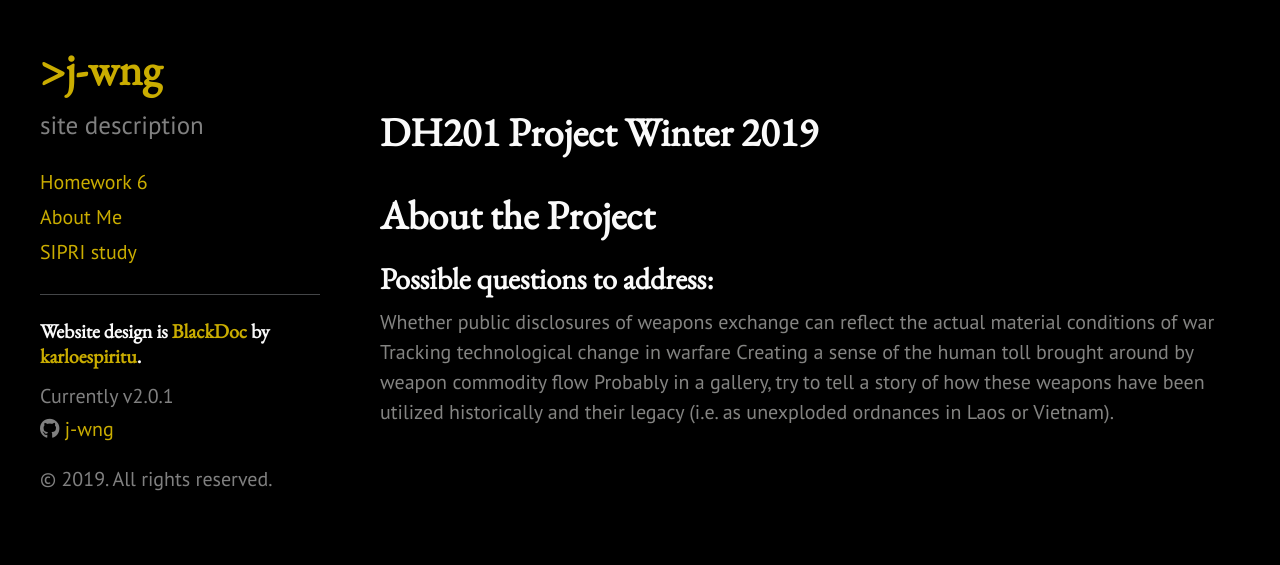
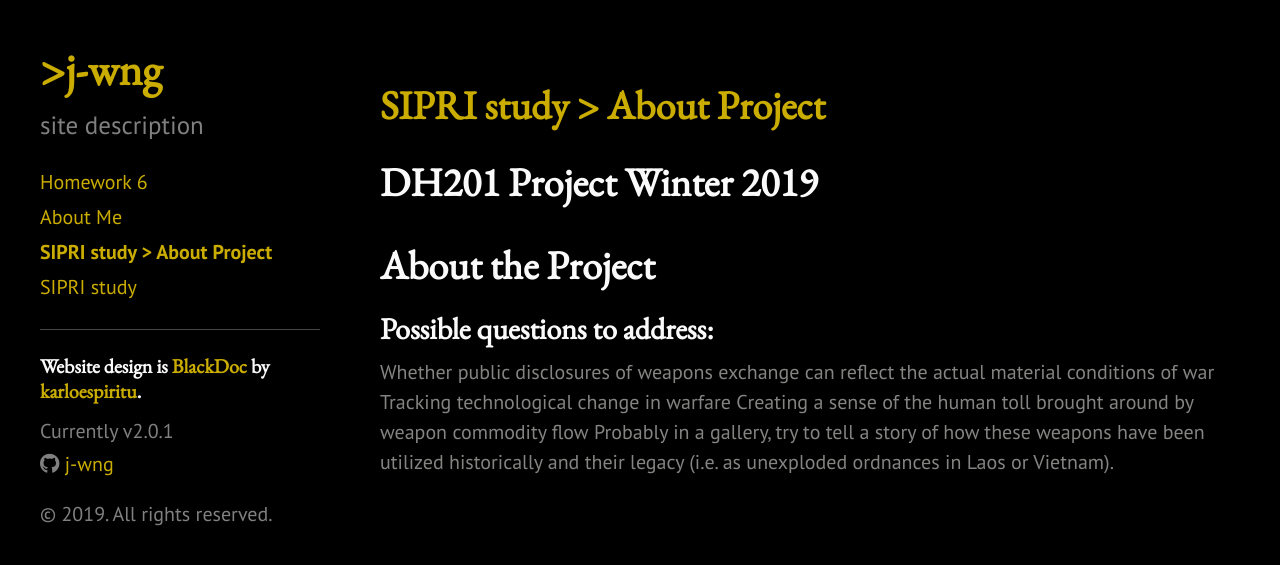
Before and after one commit to j-wng/j-wng.github.io, a Jekyll site: the page built from aboutproject.html, in a window 1280 px wide. Shown: the top 565 px of the page. Built offline with Jekyll 4.4.1, drawn with Linux system fonts in a browser that asks for light colours; nearby versions of some CDN libraries.

Commit message:
Update aboutproject.html

```diff
--- a/aboutproject.html
+++ b/aboutproject.html
@@ -1,5 +1,6 @@
 ---
 layout: page
+title: SIPRI study > About Project
 ---
 <head>
 
```
